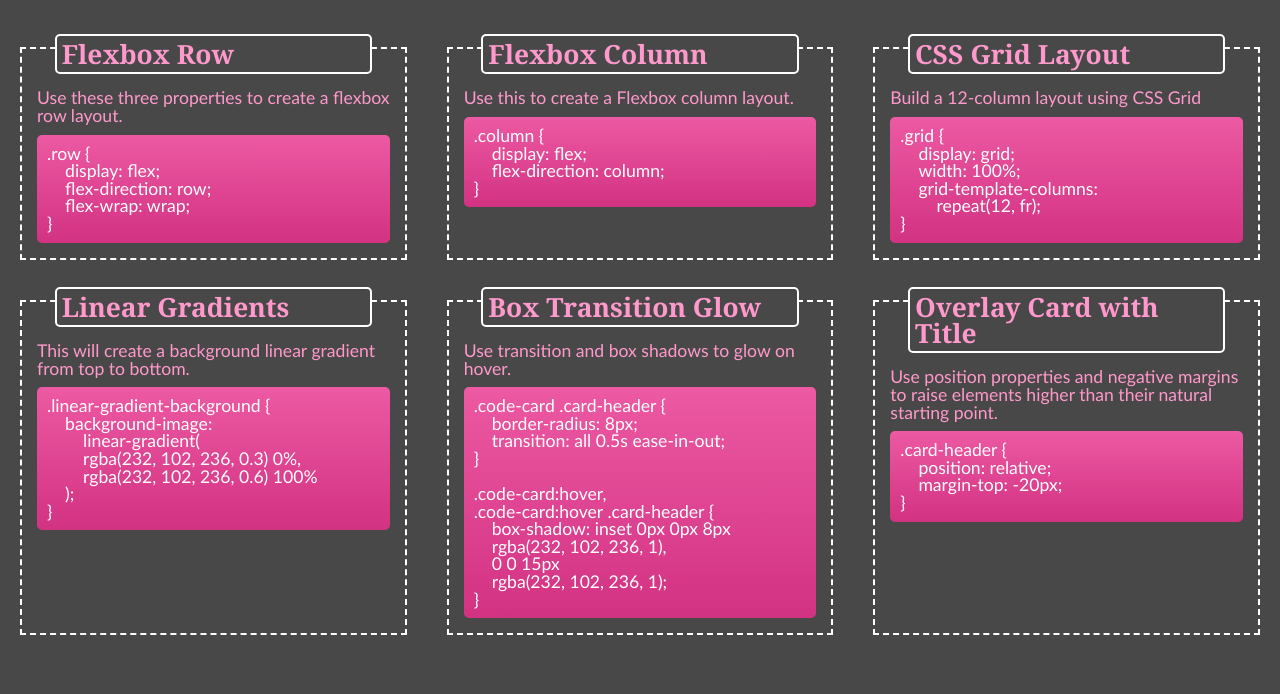
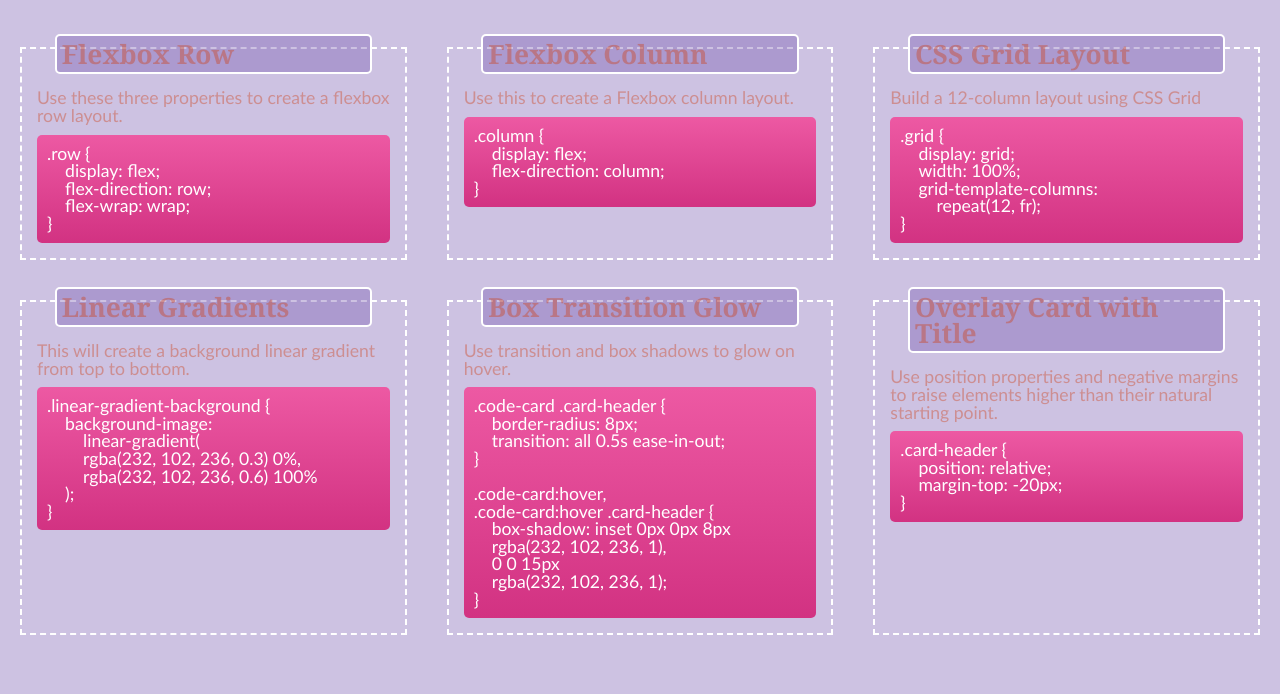
Before and after one commit to aramic11/conflict-resolution, a plain HTML site: page index.html in a window 1280 px wide. Shown: the part 136-830 px from the top of the page. Drawn offline with Linux system fonts and the light colour scheme.

```diff
--- a/Unsolved/assets/css/style.css
+++ b/assets/css/style.css
@@ -1,7 +1,7 @@
 /* CSS variable declarations */
 :root {
-  --background: #484848;
-  --accent: #ff99cc;
+  --background: rgba(106, 74, 169, 0.333);
+  --accent: rgba(205, 64, 25, 0.4);
   --base-font: 'Calibri', sans-serif;
   --heading-font: 'Cambria', serif;
 }
```
Also changed, not shown: assets/css/reset.css (renamed from Unsolved/assets/css/reset.css), assets/images/camera.jpg (renamed from Unsolved/assets/images/camera.jpg), assets/images/tablet.jpg (renamed from Unsolved/assets/images/tablet.jpg), assets/images/toilet-paper.jpg (renamed from Unsolved/assets/images/toilet-paper.jpg), assets/images/wooden-spoons.jpg (renamed from Unsolved/assets/images/wooden-spoons.jpg), index.html (renamed from Unsolved/index.html), 1 other file.
